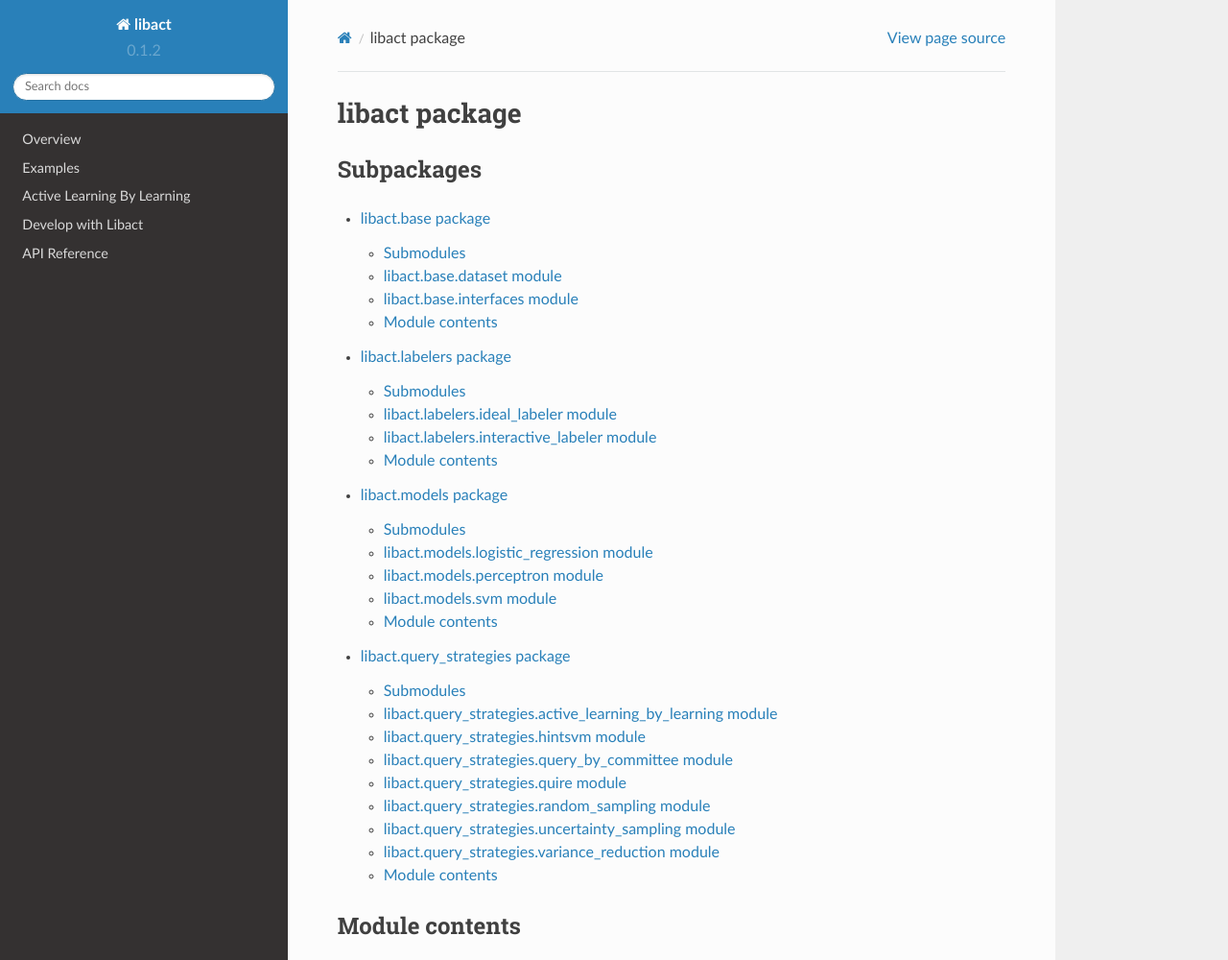
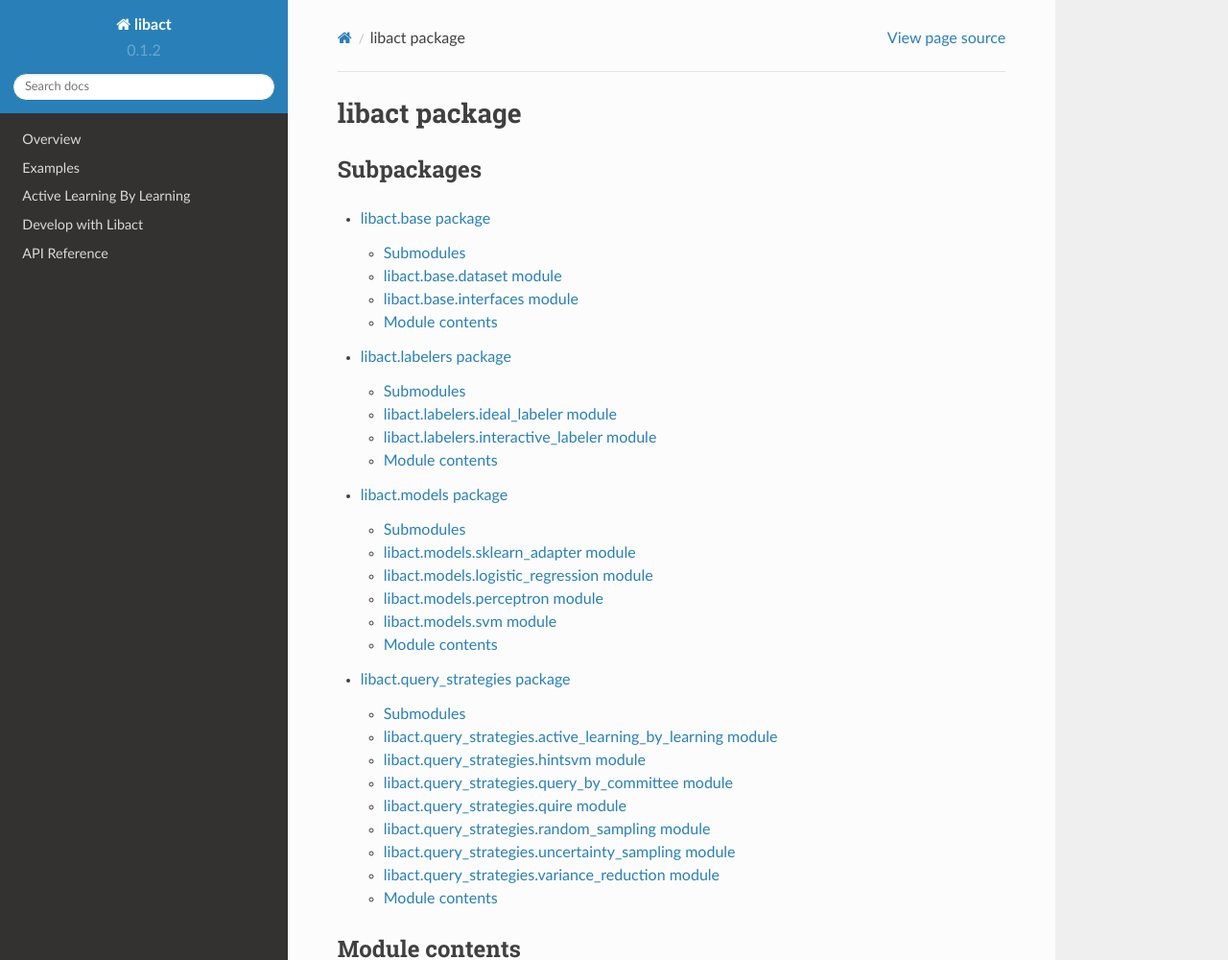
Before and after one commit to ntucllab/libact, a Sphinx documentation site: the page built from docs/libact.rst, in a window 1280 px wide and 1258 px high, cut to the strip 0-1000 px from the top of the window. Shown: the whole strip at 96% size. Built offline with Sphinx 7.4.7 and the Read the Docs theme 2.0.0, drawn with Linux system fonts in a browser that asks for light colours.

Commit message:
add SklearnAdapter to documentation

```diff
--- a/docs/libact.models.rst
+++ b/docs/libact.models.rst
@@ -3,6 +3,14 @@ libact.models package
 
 Submodules
 ----------
+
+libact.models.sklearn_adapter module
+----------------------------------------
+
+.. automodule:: libact.models.sklearn_adapter
+    :members:
+    :undoc-members:
+    :show-inheritance:
 
 libact.models.logistic_regression module
 ----------------------------------------
--- a/docs/overview.rst
+++ b/docs/overview.rst
@@ -41,6 +41,10 @@ A :py:class:`libact.base.interfaces.Model` object represents a supervised classi
 
 A :py:class:`libact.base.interfaces.ContinuousModel` object represents an algorithm that supports continuous outputs during predictions, which includes an additional predict_real method.
 
+Note that there is a :py:class:`libact.base.interfaces.SklearnAdapter` which
+takes a sklearn classifier instance and adaptes it to the libact Model
+interface.
+
 Example Usage
 -------------
 Here is an example usage of `libact`:
```
